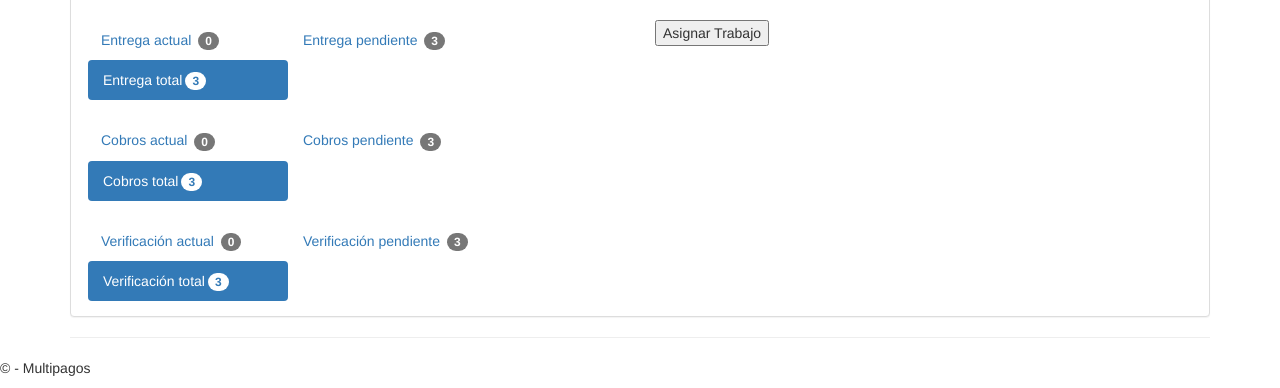
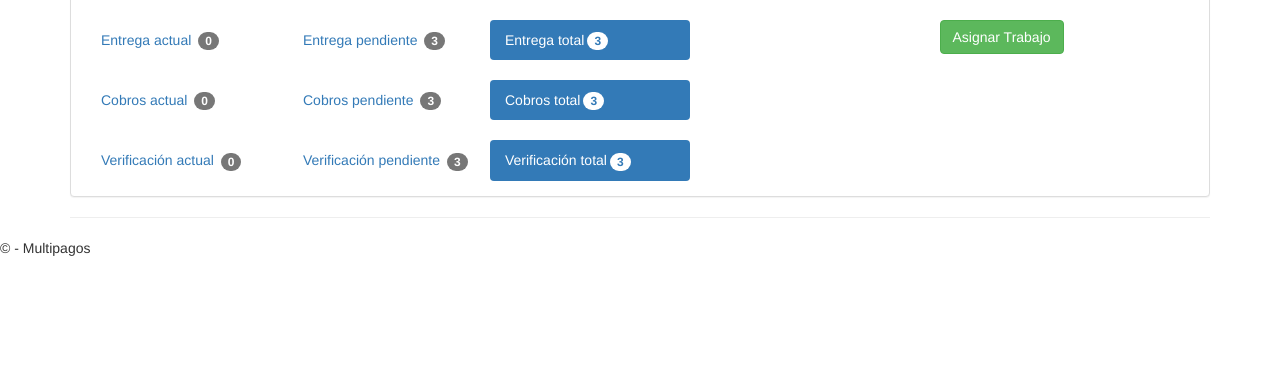
Before and after one commit to xangcastle/multipagos, a Django app: page /entregas/asignacion/ in a window 1280 px wide. Shown: the part 520-908 px from the top of the page. After the commit the page ends 776 px from the top, so only its background shows below. Run offline with Django 3.2, Linux system fonts and the light colour scheme; the visitor is signed in with stand-in values (Sample User, id 1); data that the repository does not hold is empty; parts of the project's set-up code (start-up, migrations or seed data) failed here and were passed over; some libraries are stand-ins or nearby versions.

Commit message:
Correccion datepicker, prevent default en inputs de la tabla y mejoras en la presentacion

```diff
--- a/metro/templates/metropolitana/asignacion.html
+++ b/metro/templates/metropolitana/asignacion.html
@@ -11,10 +11,12 @@
     <script src="https://ajax.googleapis.com/ajax/libs/jquery/1.12.0/jquery.min.js"></script>
     <script src="http://maxcdn.bootstrapcdn.com/bootstrap/3.3.6/js/bootstrap.min.js"></script>
     <script src="https://cdnjs.cloudflare.com/ajax/libs/moment.js/2.9.0/moment-with-locales.js"></script>
-    <script src="https://cdn.rawgit.com/Eonasdan/bootstrap-datetimepicker/e8bddc60e73c1ec2475f827be36e1957af72e2ea/src/js/bootstrap-datetimepicker.js"></script>
+    <script src="http://eternicode.github.io/bootstrap-datepicker/bootstrap-datepicker/js/bootstrap-datepicker.js"></script>
+    <script src="http://eternicode.github.io/bootstrap-datepicker/bootstrap-datepicker/js/locales/bootstrap-datepicker.es.js"></script>
 
     <link rel="stylesheet" href="http://maxcdn.bootstrapcdn.com/bootstrap/3.3.6/css/bootstrap.min.css">
-    <link rel="stylesheet" href="https://cdn.rawgit.com/Eonasdan/bootstrap-datetimepicker/e8bddc60e73c1ec2475f827be36e1957af72e2ea/build/css/bootstrap-datetimepicker.css">
+    <link rel="stylesheet" href="http://eternicode.github.io/bootstrap-datepicker/bootstrap-datepicker/css/datepicker3.css">
+
     <script type="text/javascript" src="/static/metropolitana/js/asignacion.js" ></script>
 </head>
 <body>
@@ -50,7 +52,7 @@
                 <div class="col-lg-4">
                     <div class="form-group">
                         <div class='input-group date' id='datepicker' name="picker">
-                            <input type='text' class="form-control" name="fecha"/>
+                            <input type='text' class="form-control" name="fecha" id="dtpFecha"/>
                             <span class="input-group-addon">
                                 <span class="glyphicon glyphicon-calendar"></span>
                             </span>
@@ -77,7 +79,7 @@
                             <tbody></tbody>
                         </table>
                         <div class="row">
-                        <div class="col-md-6 col-ms-6">
+                            <div class="col-lg-9">
                                 <ul class="nav nav-pills" role="tablist">
                                     <li role="presentation" style="width:200px"><a>Entrega actual <span class="badge" id="asignacionActual">0</span></a></li>
                                     <li role="presentation" style="width:200px"><a>Entrega pendiente <span class="badge" id="asignacionPendiente">3</span></a></li>
@@ -96,8 +98,8 @@
                                     <li role="presentation" style="width:200px" class="active"><a> Verificación total<span class="badge" id="verfTotal">3</span></a></li>
                                 </ul>
                             </div>
-                        <div class="col-md-3 col-ms-3">
-                        <input type='submit' value='Asignar Trabajo'>
+                            <div class="col-lg-3">
+                                <input type='submit' class="btn btn-success" value='Asignar Trabajo'>
                             </div>
                         </div>
                     </div>
--- a/metropolitana/static/metropolitana/js/asignacion.js
+++ b/metropolitana/static/metropolitana/js/asignacion.js
@@ -3,7 +3,10 @@ $('#zonas').change(function(){
         obtener_barrios($(this).val());
         obtener_usuarios($(this).val());
         });
-$('#datetimepicker1').datetimepicker();
+    $('#dtpFecha').datepicker({
+        format: "yyyy-dd-mm",
+        language: "es"
+     });
 });
 
 function sumValues() {
@@ -94,6 +97,10 @@ function obtener_usuarios(zona_id) {
 
 
 function eventos(){
+    //PREVENT DEFAULT TABLEINPUTS
+    $('.tableinput').keypress(function(event) {
+        event.preventDefault();
+    });
     $('.tableinput').change(function () { sumValues(); });
     $('.ckSelectAll').change(function () {
         if ($(this).is(':checked') == true) {
```
Lines whose indentation alone changed are shown as unchanged.
